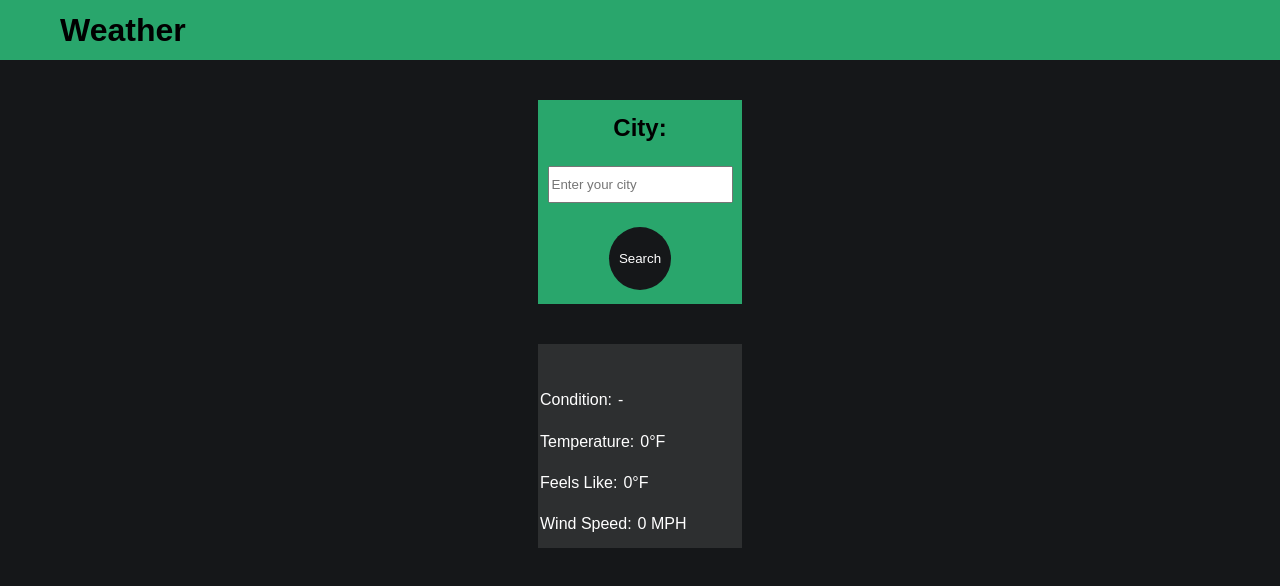
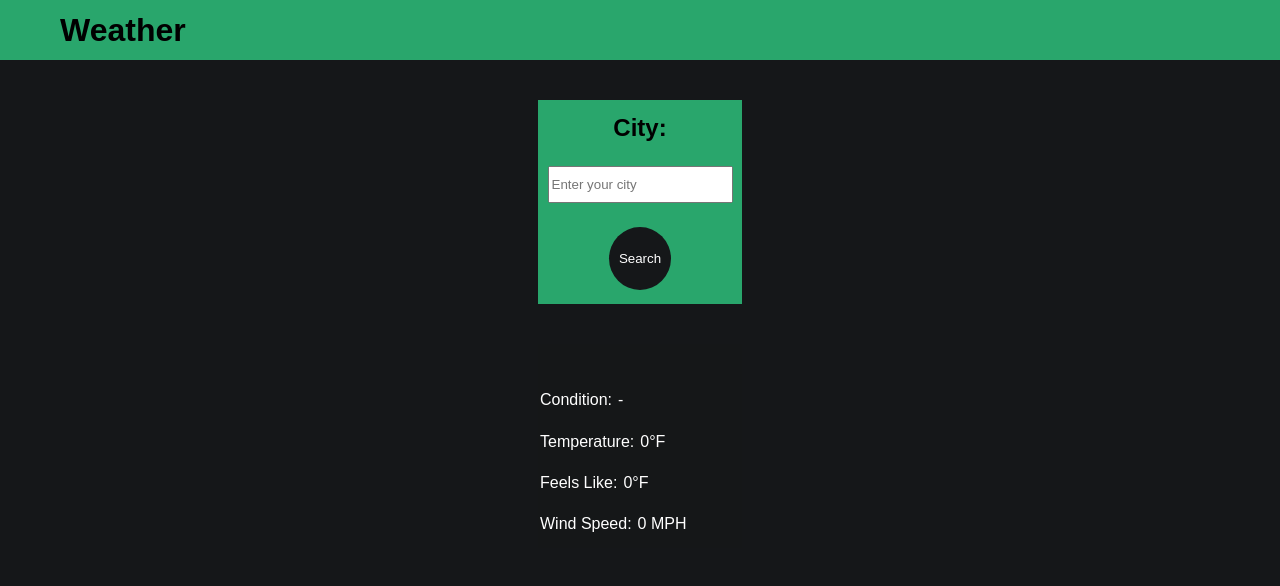
Before and after one commit to derekwolters/GC_WEATHER, an Angular app: page / in a window 1280 px wide. Shown: the top 586 px of the page. Built offline with nearby package versions, Linux system fonts and the light colour scheme.

Commit message:
make result background darker and change color

```diff
--- a/src/app/result/result.component.scss
+++ b/src/app/result/result.component.scss
@@ -13,7 +13,7 @@ span {
 }
 
 .resultContainer {
-    background-color: #FFFFFF1A;
+    background-color: #1517194D;
     display:flex;
     flex-direction: column;
     height: 200px;
```
